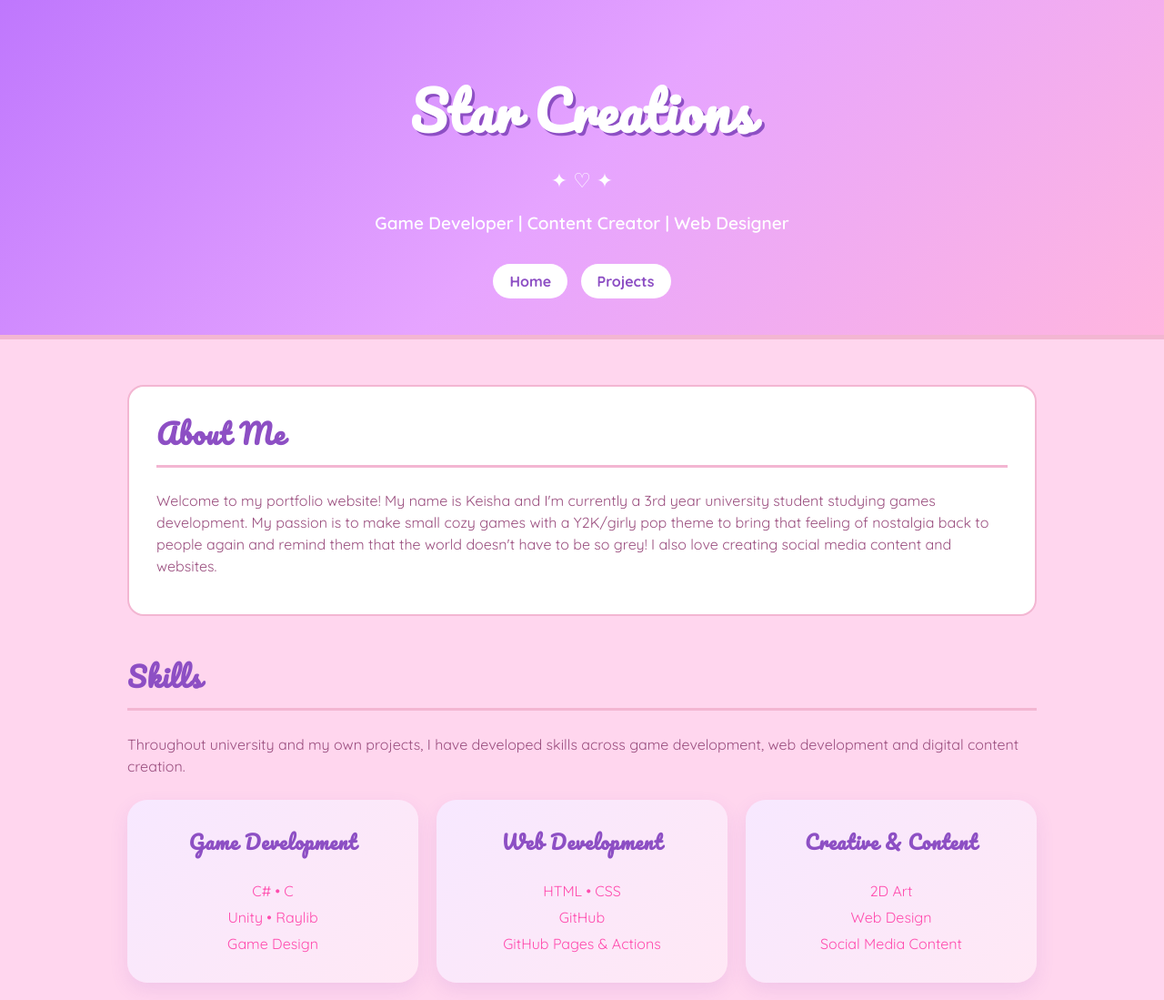
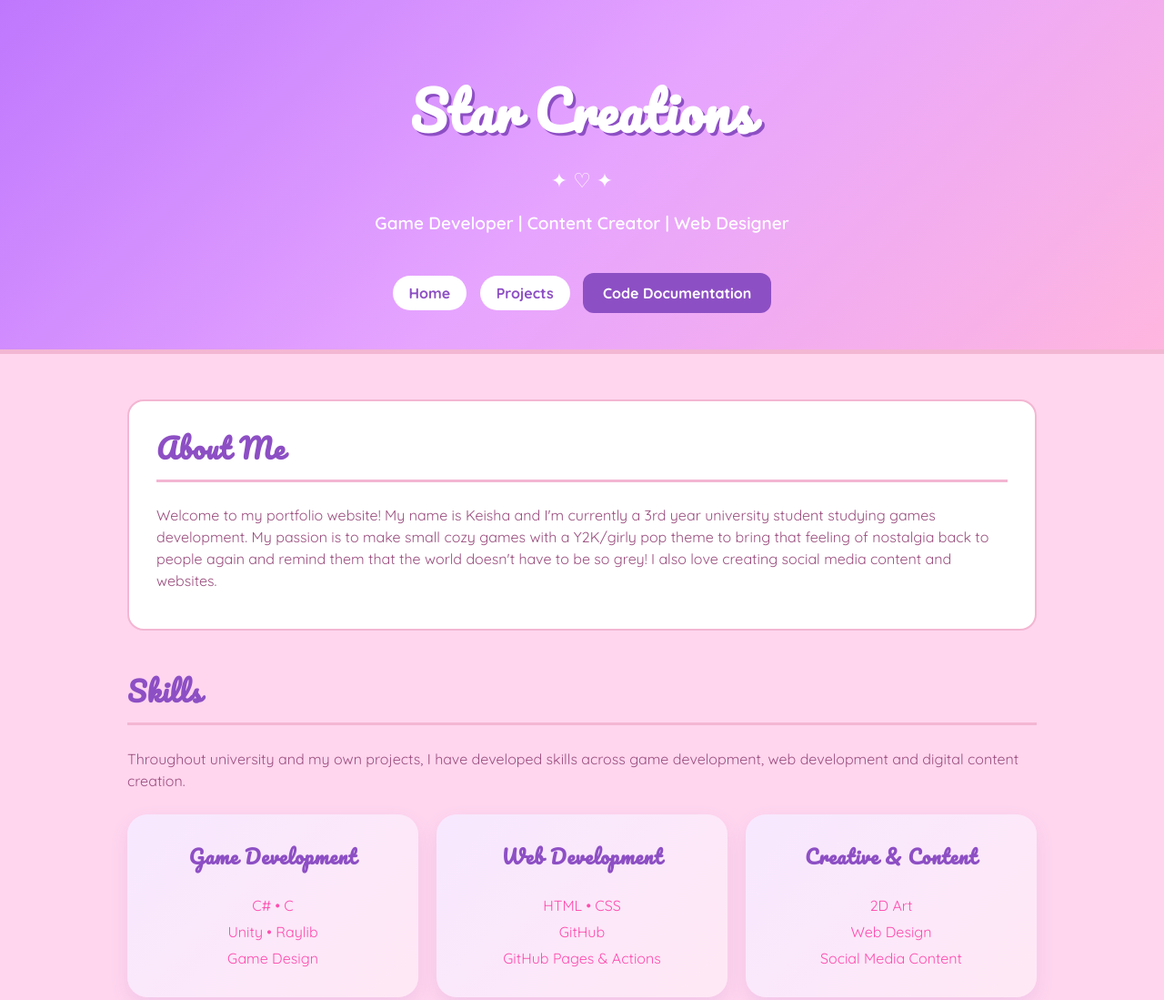
Before and after one commit to kdogz9/PortfolioWebsite, a website: page index.html in a window 1280 px wide. Shown: the top 1099 px of the page at 91% size. Drawn offline with Linux system fonts and the light colour scheme.

Commit message:
added documentation button

```diff
--- a/index.html
+++ b/index.html
@@ -27,6 +27,8 @@
         <nav>
             <a href="index.html">Home</a>
             <a href="projects.html">Projects</a>
+            <a class="main-button" href="generated-docs/">
+    Code Documentation</a>
         </nav>
     </header>
 
```
